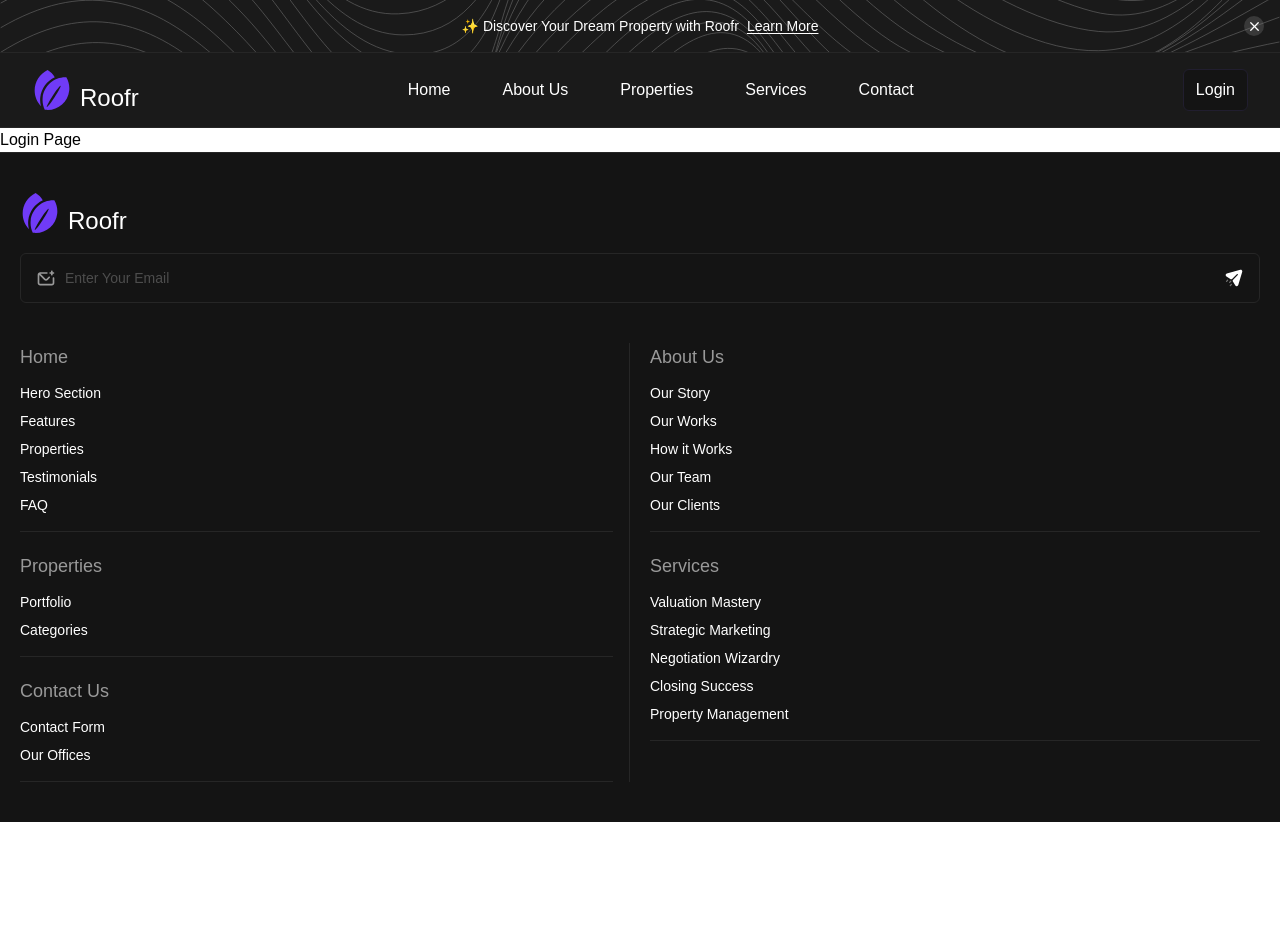
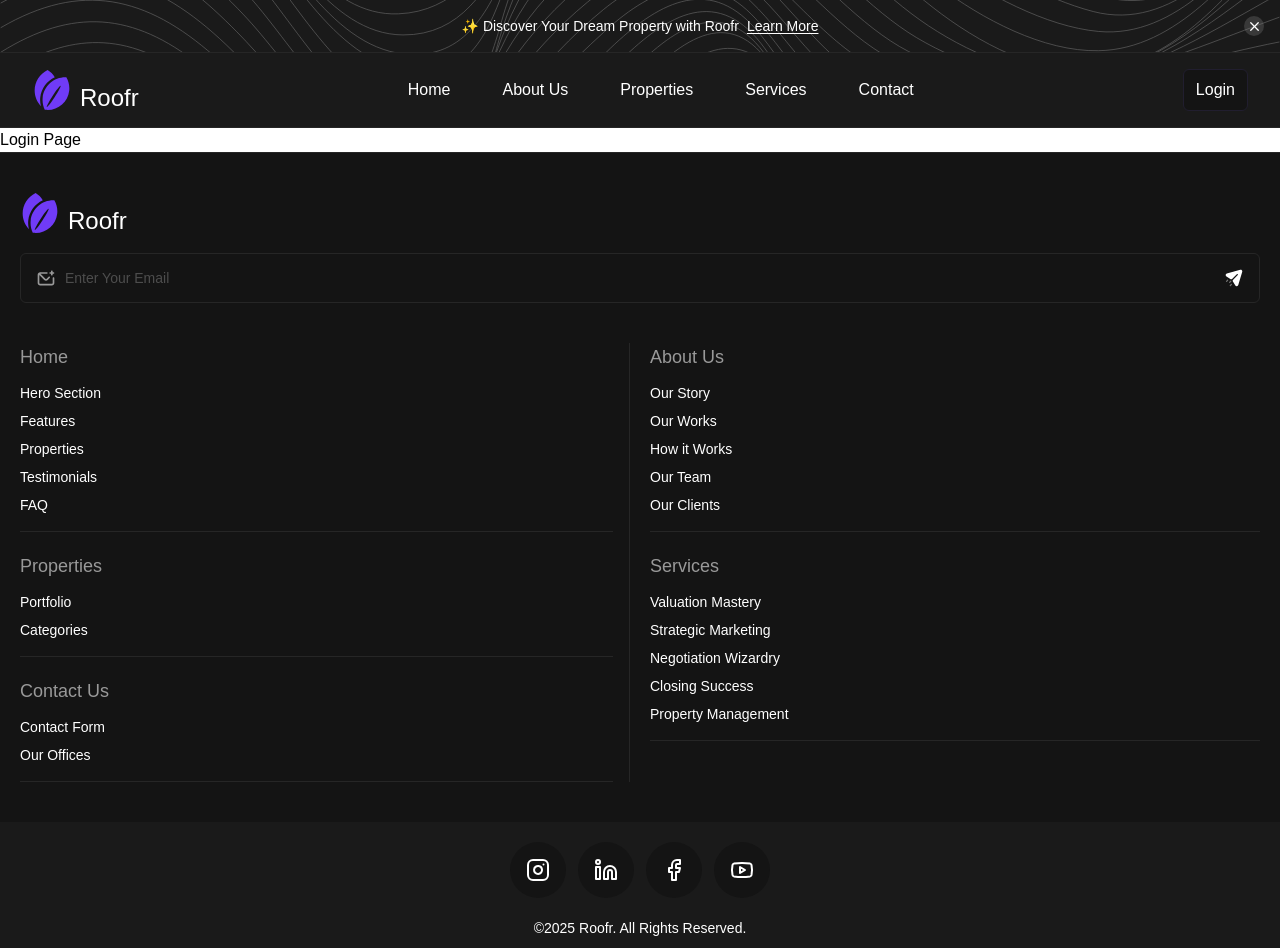
Before and after one commit to shawaiz-khan/roofr, a Next.js app: page /auth/login in a window 1280 px wide. Shown: the top 948 px of the page. Before the commit the page ends 822 px from the top, so only its background shows below. Built offline with nearby package versions, Linux system fonts and the light colour scheme.

Commit message:
add: Footer socials container added

```diff
--- a/src/components/Footer.tsx
+++ b/src/components/Footer.tsx
@@ -5,11 +5,12 @@ import Image from 'next/image';
 import { FooterAboutItems, FooterContactItems, FooterHomeItems, FooterPropertiesItems, FooterServicesItems } from '@/constants/footerPaths';
 import Link from 'next/link';
 import FooterBlock from './FooterBlock';
+import FooterSocials from './FooterSocials';
 
 const Footer: React.FC = () => {
     return (
-        <div className="px-5 py-10 bg-black-primary border-t border-black-tertiary flex flex-col gap-10">
-            <div className="flex flex-col gap-5">
+        <div className="pt-10 bg-black-primary border-t border-black-tertiary flex flex-col gap-10">
+            <div className="px-5 flex flex-col gap-5">
                 <div className="flex items-end gap-2">
                     <Image src={Logo} alt="Roofr Logo" className="w-10" />
                     <h1 className="text-2xl text-text-light leading-none">Roofr</h1>
@@ -26,7 +27,7 @@ const Footer: React.FC = () => {
                     </button>
                 </div>
             </div>
-            <div className="grid grid-cols-2 gap-5 w-full">
+            <div className="px-5 grid grid-cols-2 gap-5 w-full">
                 <div className='flex flex-col gap-5 border-r border-black-tertiary pr-4'>
                     <FooterBlock title="Home">
                         {FooterHomeItems.map((item) => (
@@ -70,6 +71,7 @@ const Footer: React.FC = () => {
                     </FooterBlock>
                 </div>
             </div>
+            <FooterSocials />
         </div>
     );
 }
--- /dev/null
+++ b/src/components/FooterSocials.tsx
@@ -0,0 +1,35 @@
+import { Facebook, Instagram, Linkedin, Youtube } from 'lucide-react';
+import Link from 'next/link';
+
+const FooterSocials: React.FC = () => {
+    const newDate = new Date().getFullYear().toString();
+
+    return (
+        <div className="bg-black-secondary p-5 max-h-48 flex flex-col items-center justify-center gap-5">
+            <div className='flex items-center justify-center gap-3'>
+                <Link href={'/'} className="relative w-14 h-14 flex items-center justify-center hover:scale-105 duration-300 ease-in">
+                    <span className="bg-black-primary absolute inset-0 m-auto h-14 w-14 rounded-full"></span>
+                    <Instagram className="relative z-10 text-text-light" />
+                </Link>
+                <Link href={'/'} className="relative w-14 h-14 flex items-center justify-center hover:scale-105 duration-300 ease-in">
+                    <span className="bg-black-primary absolute inset-0 m-auto h-14 w-14 rounded-full"></span>
+                    <Linkedin className="relative z-10 text-text-light" />
+                </Link>
+                <Link href={'/'} className="relative w-14 h-14 flex items-center justify-center hover:scale-105 duration-300 ease-in">
+                    <span className="bg-black-primary absolute inset-0 m-auto h-14 w-14 rounded-full"></span>
+                    <Facebook className="relative z-10 text-text-light" />
+                </Link>
+                <Link href={'/'} className="relative w-14 h-14 flex items-center justify-center hover:scale-105 duration-300 ease-in">
+                    <span className="bg-black-primary absolute inset-0 m-auto h-14 w-14 rounded-full"></span>
+                    <Youtube className="relative z-10 text-text-light" />
+                </Link>
+            </div>
+            <div className='flex flex-col justify-center items-center text-text-light text-sm gap-2'>
+                <h1>&copy;{newDate} Roofr. All Rights Reserved.</h1>
+                <Link href={'/'}><span className='cursor-pointer'>Terms & Conditions</span></Link>
+            </div>
+        </div>
+    );
+}
+
+export default FooterSocials;
```
